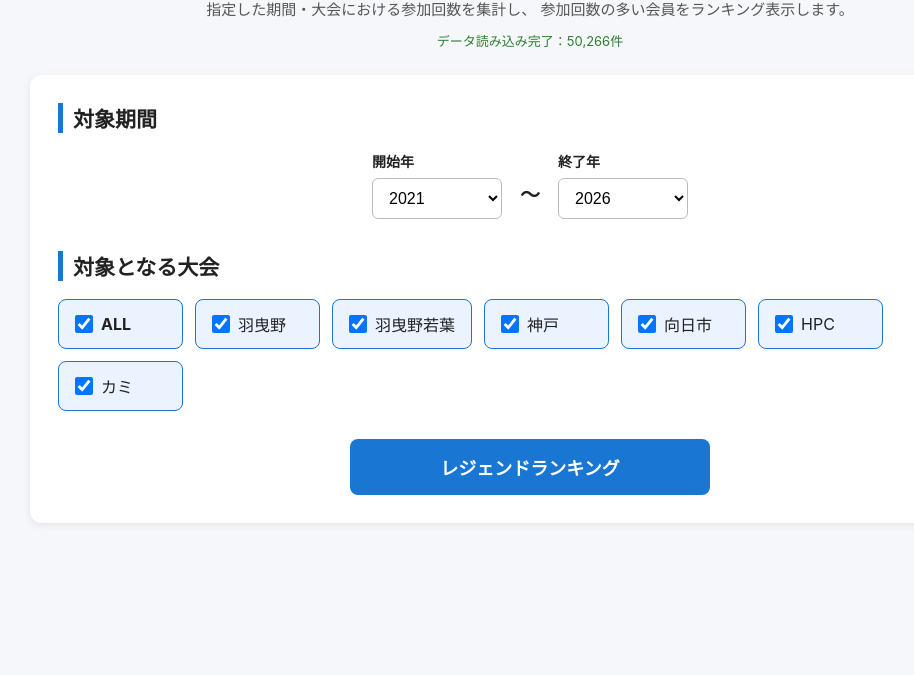
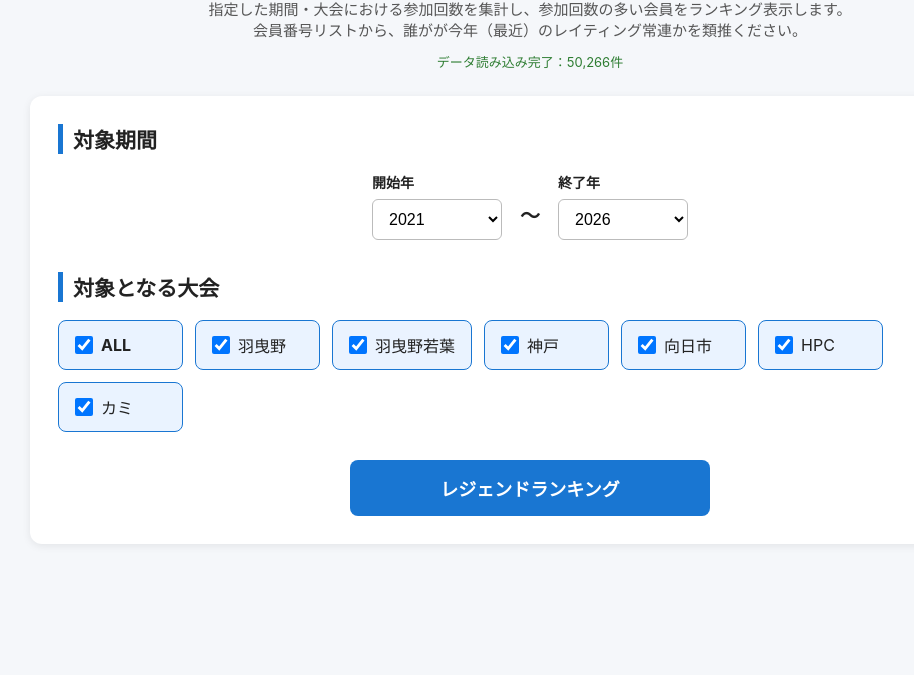
Before and after one commit to WCbeardown/Rating_web_app, a plain HTML site: page rating_legend/index.html in a window 1280 px wide. Shown: the part 125-800 px from the top of the page, without its empty margins (110-1024 px from the left). Drawn offline with nearby package versions, Linux system fonts and the light colour scheme.

Commit message:
Update index.html

```diff
--- a/rating_legend/index.html
+++ b/rating_legend/index.html
@@ -30,10 +30,8 @@
         レイティングレジェンドランキング
       </h1>
 
-      <p class="description">
-        指定した期間・大会における参加回数を集計し、
-        参加回数の多い会員をランキング表示します。
-      </p>
+      <p class="description">指定した期間・大会における参加回数を集計し、参加回数の多い会員をランキング表示します。</p>
+      <p class="description">会員番号リストから、誰がが今年（最近）のレイティング常連かを類推ください。</p>
 
       <p
         id="dataStatus"
```
